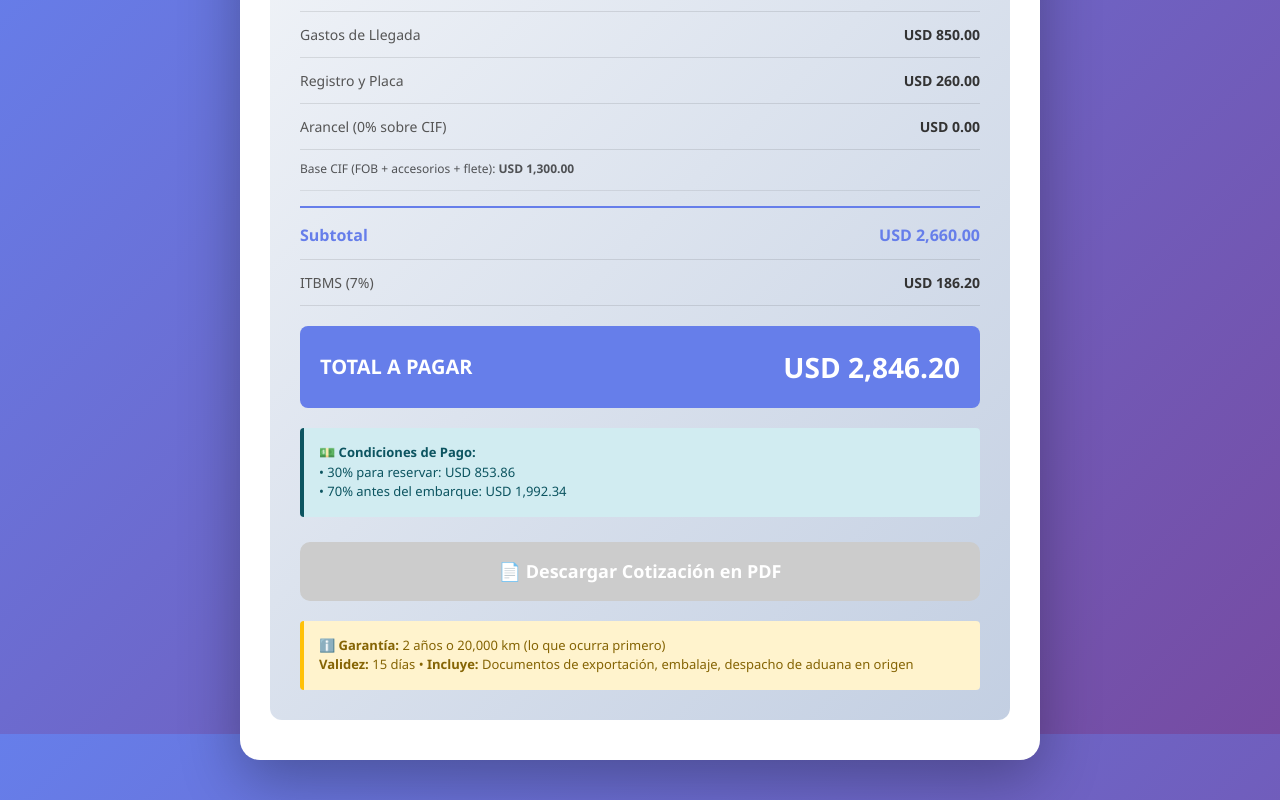
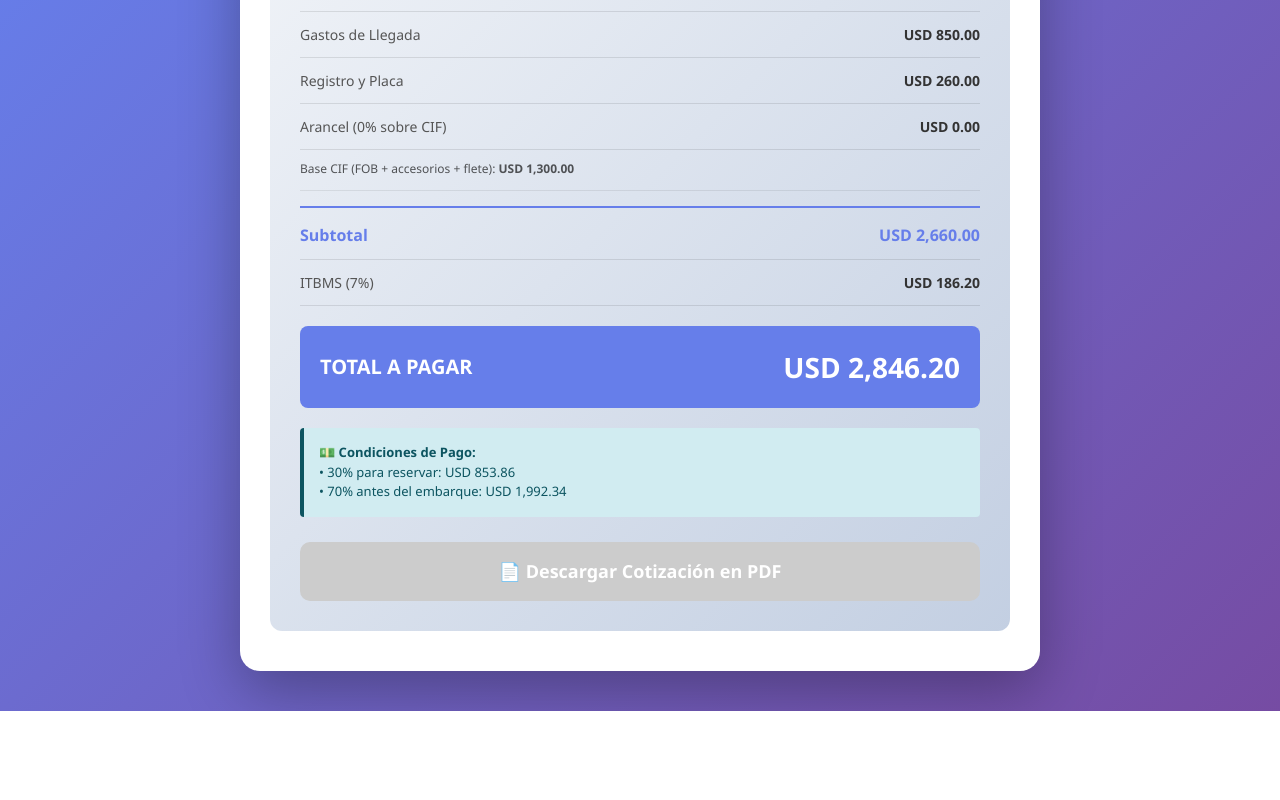
Before and after one commit to juanky2797/calculadoradeautos, a Next.js app: page / in a window 1280 px wide. Shown: the part 4066-4866 px from the top of the page. After the commit the page ends 4777 px from the top, so only its background shows below. Built offline with nearby package versions, Linux system fonts and the light colour scheme.

Commit message:
removing yellow section

```diff
--- a/src/app/car-quote-calculator.tsx
+++ b/src/app/car-quote-calculator.tsx
@@ -1143,12 +1143,6 @@ export default function CarQuoteCalculator() {
             >
               📄 Descargar Cotización en PDF
             </button>
-
-            <div className="info-note">
-              ℹ️ <strong>Garantía:</strong> 2 años o 20,000 km (lo que ocurra primero)
-              <br />
-              <strong>Validez:</strong> 15 días • <strong>Incluye:</strong> Documentos de exportación, embalaje, despacho de aduana en origen
-            </div>
           </div>
         </main>
       </div>
```
